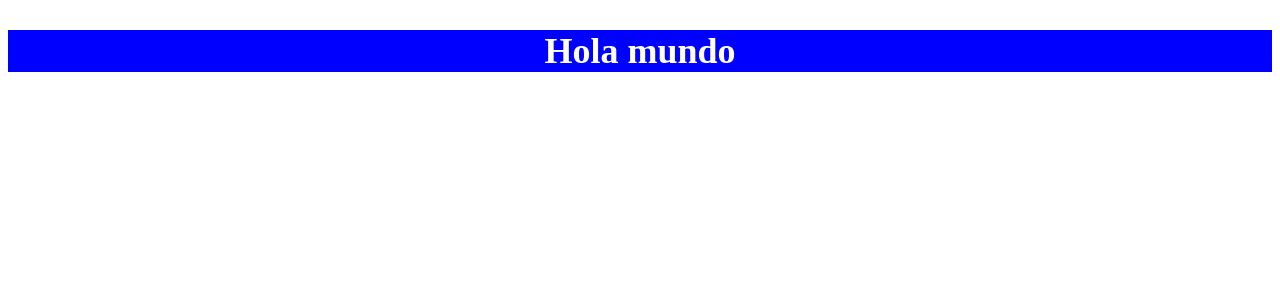
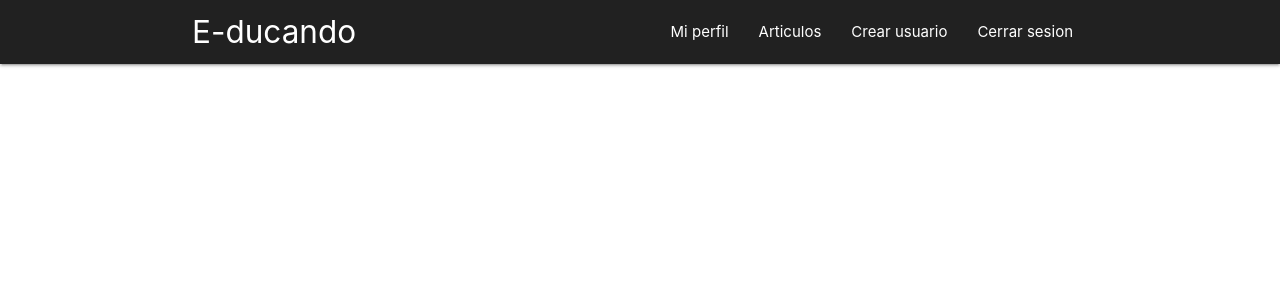
Before and after one commit to danilocha/front-cms, a Next.js app: page / in a window 1280 px wide. Shown: the top 300 px of the page. Built offline with nearby package versions, Linux system fonts and the light colour scheme.

Commit message:
agregando materialize, layout

```diff
--- /dev/null
+++ b/components/layout/Layout.js
@@ -0,0 +1,24 @@
+import React from "react";
+import Head from "next/head";
+import Nav from "./Nav";
+const Layout = (props) => {
+  return (
+    <>
+      <Head>
+        <title>{props.pageTitle}</title>
+        <meta charSet="utf-8" />
+        <link
+          rel="stylesheet"
+          href="https://cdnjs.cloudflare.com/ajax/libs/materialize/1.0.0/css/materialize.min.css"
+        ></link>
+        <script src="https://cdnjs.cloudflare.com/ajax/libs/materialize/1.0.0/js/materialize.min.js"></script>
+        <meta name="viewport" content="initial-scale=1.0, width=device-width" />
+      </Head>
+      <Nav />
+
+      <main>{props.children}</main>
+    </>
+  );
+};
+
+export default Layout;
--- /dev/null
+++ b/components/layout/Nav.js
@@ -0,0 +1,48 @@
+import React from "react";
+
+const Nav = () => {
+  return (
+    <>
+      <nav className="grey darken-4">
+        <div className="nav-wrapper container ">
+          <a href="#!" className="brand-logo">
+            E-ducando
+          </a>
+          <a href="#!" data-target="mobile-demo" className="sidenav-trigger">
+            <i className="material-icons">menu</i>
+          </a>
+          <ul className="right hide-on-med-and-down">
+            <li>
+              <a href="#!">Mi perfil</a>
+            </li>
+            <li>
+              <a href="#!">Articulos</a>
+            </li>
+            <li>
+              <a href="#!">Crear usuario</a>
+            </li>
+            <li>
+              <a href="#!">Cerrar sesion</a>
+            </li>
+          </ul>
+        </div>
+      </nav>
+      <ul className="sidenav" id="mobile-demo">
+        <li>
+          <a href="sass.html">Sass</a>
+        </li>
+        <li>
+          <a href="badges.html">Components</a>
+        </li>
+        <li>
+          <a href="collapsible.html">Javascript</a>
+        </li>
+        <li>
+          <a href="mobile.html">Mobile</a>
+        </li>
+      </ul>
+    </>
+  );
+};
+
+export default Nav;
--- a/package.json
+++ b/package.json
@@ -8,6 +8,7 @@
     "start": "next start"
   },
   "dependencies": {
+    "materialize-css": "^1.0.0",
     "next": "9.3.5",
     "react": "16.13.1",
     "react-dom": "16.13.1",
--- a/pages/index.js
+++ b/pages/index.js
@@ -1,17 +1,6 @@
-import Head from "next/head";
 import styled from "styled-components";
-
-const Header = styled.h2`
-  background: blue;
-  text-align: center;
-  width: 100%;
-  color: white;
-`;
+import Layout from "../components/layout/Layout";
 
 export default function Home() {
-  return (
-    <Header>
-      <h2>Hola mundo</h2>
-    </Header>
-  );
+  return <Layout pageTitle="e-duquemos"></Layout>;
 }
```
Also changed, not shown: 1 other file (tests, documents, lock files or other folders).
